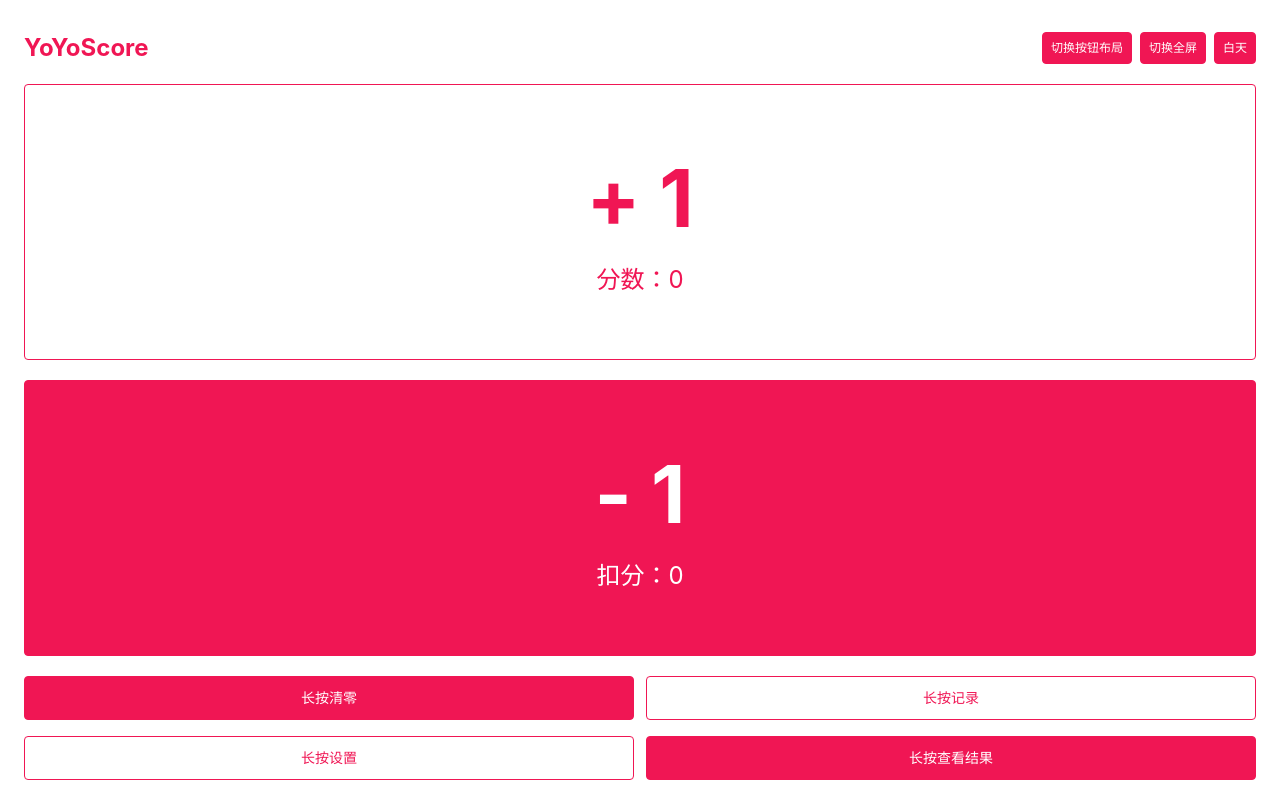
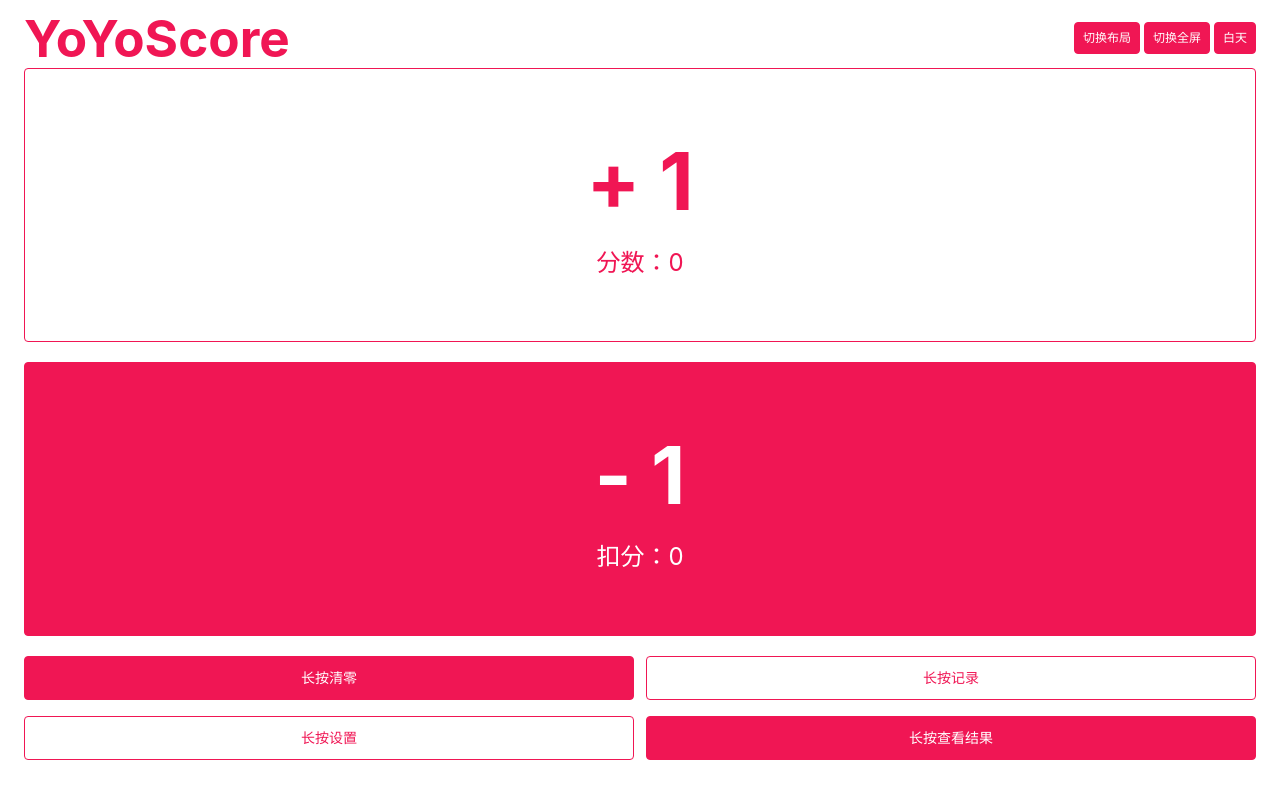
Before and after one commit to coderlxm/yoyoscore, a Vue app: page / in a window 1280 px wide. Built offline with nearby package versions, Linux system fonts and the light colour scheme.

Commit message:
adapt pad

```diff
--- a/src/components/header.vue
+++ b/src/components/header.vue
@@ -1,6 +1,7 @@
 <script setup>
 import { useSettingStore } from '@/stores/setting';
 import { useRoute } from "vue-router";
+import { computed } from "vue";
 const route = useRoute()
 const store = useSettingStore()
 const toggleFullScreen = () => {
@@ -25,19 +26,31 @@ const toggle = () => {
 const toggleLayout = () => {
   store.changeBtnOrder()
 }
+const computedSize = computed(() => {
+  const aspectRatio = window.innerWidth / window.innerHeight
+  console.log(aspectRatio);
+  return aspectRatio < (9 / 16) ? 'mini' : 'small'
+})
+const computedTitleStyle = computed(() => {
+  return {
+    'color': store.$state.darkTheme === 'dark' ? '#ffffff' : '#f01654',
+    'font-size': computedSize.value === 'mini' ? '5.5vw' : '4vw'
+  }
+})
+console.log(computedTitleStyle.value, computedSize.value);
 </script>
 <template>
-  <div class="flex justify-between items-center h-5vh mb-2 pt-12">
-    <div>
+  <div class="flex justify-between items-center h-5vh pt-9">
+    <div class="flex flex-1">
       <i></i>
-      <span :style="{ color: store.$state.darkTheme === 'dark' ? '#ffffff' : '#f01654' }"
-        class="font-size-6 font-700">YoYoScore</span>
+      <span :style="computedTitleStyle" class="font-700">YoYoScore</span>
     </div>
-    <div class="flex gap2">
-      <van-button color="#f01654" :disabled="route.name !== 'home'" size="small"
-        @click="toggleLayout">切换按钮布局</van-button>
-      <van-button color="#f01654" size="small" @click="toggleFullScreen">切换全屏</van-button>
-      <van-button color="#f01654" size="small" @click="toggle">{{ store.$state.darkTheme === 'dark' ? '黑夜' : '白天'
+    <div class="flex gap-1">
+      <van-button color="#f01654" :disabled="route.name !== 'home'" :size="computedSize"
+        @click="toggleLayout">切换布局</van-button>
+      <van-button color="#f01654" :size="computedSize" @click="toggleFullScreen">切换全屏</van-button>
+      <van-button color="#f01654" :size="computedSize" @click="toggle">{{ store.$state.darkTheme === 'dark' ? '黑夜' :
+        '白天'
         }}</van-button>
     </div>
   </div>
--- a/src/views/HomeView.vue
+++ b/src/views/HomeView.vue
@@ -57,7 +57,7 @@ const toResult = () => {
 </template>
 <style>
 .full {
-  min-height: 90.5vh;
+  min-height: 90vh;
 }
 
 .button-grid {
```
